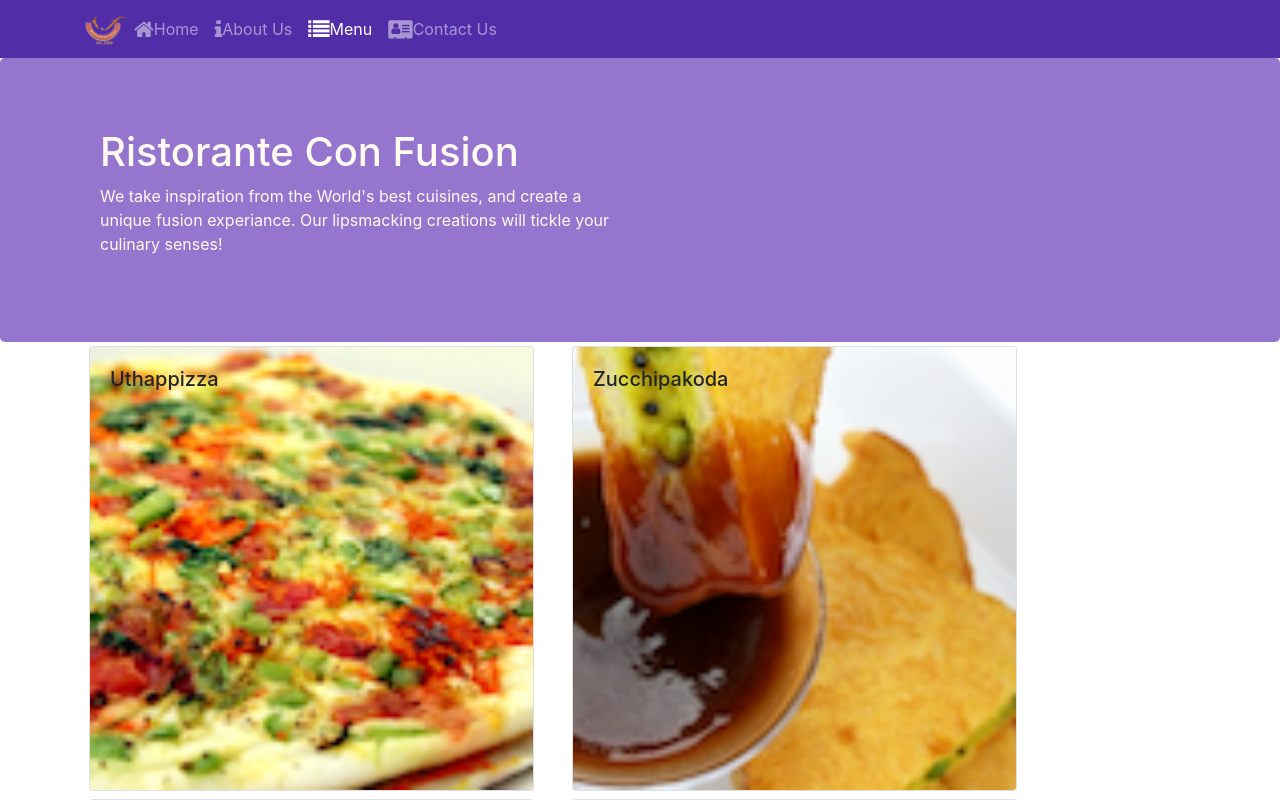
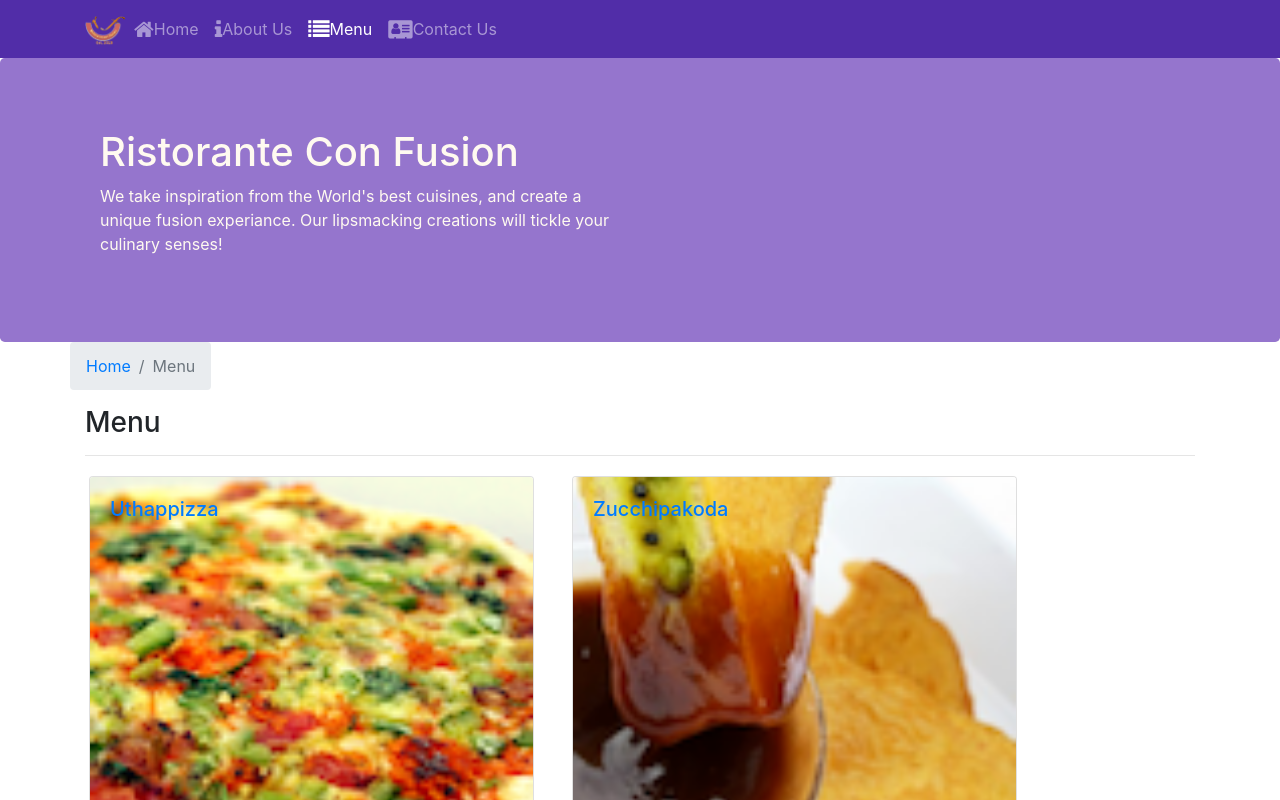
Before and after one commit to ssseru/coursera_react_confusion, a React (Create React App) app: page /menu in a window 1280 px wide. Shown: the top 800 px of the page. Built offline with nearby package versions, Linux system fonts and the light colour scheme.

Commit message:
Single Page Application Part-2

```diff
--- a/src/components/ContactComponent.js
+++ b/src/components/ContactComponent.js
@@ -1,8 +1,21 @@
 import React from "react";
-
+import { Breadcrumb, BreadcrumbItem } from "reactstrap";
+import { Link } from "react-router-dom"
 function Contact(props) {
   return (
     <div className="container">
+      <div className="row">
+        <Breadcrumb>
+          <BreadcrumbItem>
+            <Link to="/home">Home</Link>
+          </BreadcrumbItem>
+            <BreadcrumbItem active>Contact Us</BreadcrumbItem>
+        </Breadcrumb>
+        <div className="col-12">
+          <h3>Contact Us</h3>
+          <hr />
+        </div>
+      </div>
       <div className="row row-content">
         <div className="col-12">
           <h3>Location Information</h3>
--- a/src/components/DishdetailComponent.js
+++ b/src/components/DishdetailComponent.js
@@ -1,8 +1,16 @@
 import React from "react";
-import { Card, CardImg, CardText, CardBody, CardTitle } from "reactstrap";
+import {
+  Card,
+  CardImg,
+  CardText,
+  CardBody,
+  CardTitle,
+  Breadcrumb,
+  BreadcrumbItem,
+} from "reactstrap";
+import { Link } from "react-router-dom";
 
-
-  function RenderDish({dish}) {
+function RenderDish({ dish }) {
   return (
     <div className="col-12 col-md-5 m-1">
       <Card>
@@ -16,7 +24,7 @@
   );
 }
 
-  function RenderComments({comments}) {
+function RenderComments({ comments }) {
   const commentsList = comments.map((comment) => {
     return (
       <div class="container">
@@ -50,13 +58,21 @@
   return (
     <div className="container">
       <div className="row">
-          <RenderDish dish={props.dish}  />
-          <RenderComments comments={props.dish.comments} />
-
+        <Breadcrumb>
+          <BreadcrumbItem>
+            <Link to="/menu">Menu</Link>
+          </BreadcrumbItem>
+            <BreadcrumbItem active>{props.dish.name}</BreadcrumbItem>
+        </Breadcrumb>
+        <div className="col-12">
+          <h3>{props.dish.name}</h3>
+          <hr />
+        </div>
+        <RenderDish dish={props.dish} />
+        <RenderComments comments={props.comments} />
       </div>
     </div>
   );
-  }
-
+};
 
 export default DishDetail;
--- a/src/components/MainComponent.js
+++ b/src/components/MainComponent.js
@@ -7,12 +7,12 @@
 import { Switch, Route, Redirect } from "react-router-dom";
 import Contact from "./ContactComponent";
 import DISHES from "../shared/dishes";
-import COMMENTS from "../shared/comments"
-import LEADERS from "../shared/leaders"
-import PROMOTIONS from "../shared/promotions"
+import COMMENTS from "../shared/comments";
+import LEADERS from "../shared/leaders";
+import PROMOTIONS from "../shared/promotions";
+import DishDetail from "./DishdetailComponent";
 
 class Main extends React.Component {
-
   constructor(props) {
     super(props);
 
@@ -20,21 +20,28 @@
       dishes: DISHES,
       comments: COMMENTS,
       promotions: PROMOTIONS,
-      leaders: LEADERS
+      leaders: LEADERS,
     };
   }
 
   render() {
     const HomePage = () => {
-      return(
-      <Home
-      dish={this.state.dishes.filter(dish => dish.featured)[0]}
-      promotion={this.state.promotions.filter(promo => promo.featured)[0]}
-      leader={this.state.leaders.filter(leader => leader.featured)[0]}
-
-      />);
+      return (
+        <Home
+          dish={this.state.dishes.filter((dish) => dish.featured)[0]}
+          promotion={this.state.promotions.filter((promo) => promo.featured)[0]}
+          leader={this.state.leaders.filter((leader) => leader.featured)[0]}
+        />
+      );
     };
 
+    const DishWithId = ({match}) => {
+      return(
+        <DishDetail dish={this.state.dishes.filter(dish => dish.id === parseInt(match.params.dishId,10))[0]}
+          comments={this.state.comments.filter(comment => comment.dishId === parseInt(match.params.dishId, 10))}
+        />
+      )
+    };
 
     return (
       <div>
@@ -45,7 +52,8 @@
             exact
             component={() => <Menu dishes={this.state.dishes} />}
             path="/menu"
-            />
+          />
+          <Route path="/menu/:dishId" component={DishWithId} />
           <Route exact path="/contactus" component={Contact} />
           <Redirect to="/home" />
         </Switch>
--- a/src/components/MenuComponent.js
+++ b/src/components/MenuComponent.js
@@ -6,16 +6,20 @@
   CardText,
   CardBody,
   CardTitle,
+  Breadcrumb,
+  BreadcrumbItem,
 } from "reactstrap";
-import Dishdetail from "./DishdetailComponent";
+import { Link } from "react-router-dom";
 
 function RenderMenuItem({ dish, onClick }) {
   return (
-    <Card onClick={() => onClick(dish.id)}>
-      <CardImg width="100%" src={dish.image} alt={dish.name} />
-      <CardImgOverlay>
-        <CardTitle>{dish.name}</CardTitle>
-      </CardImgOverlay>
+    <Card>
+      <Link to={`/menu/${dish.id}`}>
+        <CardImg width="100%" src={dish.image} alt={dish.name} />
+        <CardImgOverlay>
+          <CardTitle>{dish.name}</CardTitle>
+        </CardImgOverlay>
+      </Link>
     </Card>
   );
 }
@@ -24,13 +28,25 @@
   const menu = props.dishes.map((dish) => {
     return (
       <div key={dish.id} className="col-12 col-md-5 m-1">
-        <RenderMenuItem dish={dish} onClick={props.onClick} />
+        <RenderMenuItem dish={dish} />
       </div>
     );
   });
 
   return (
     <div className="container">
+      <div className="row">
+        <Breadcrumb>
+          <BreadcrumbItem>
+            <Link to="/home">Home</Link>
+          </BreadcrumbItem>
+          <BreadcrumbItem active>Menu</BreadcrumbItem>
+        </Breadcrumb>
+        <div className="col-12">
+          <h3>Menu</h3>
+          <hr />
+        </div>
+      </div>
       <div className="row">{menu}</div>
     </div>
   );
```
Lines whose indentation alone changed are shown as unchanged.
